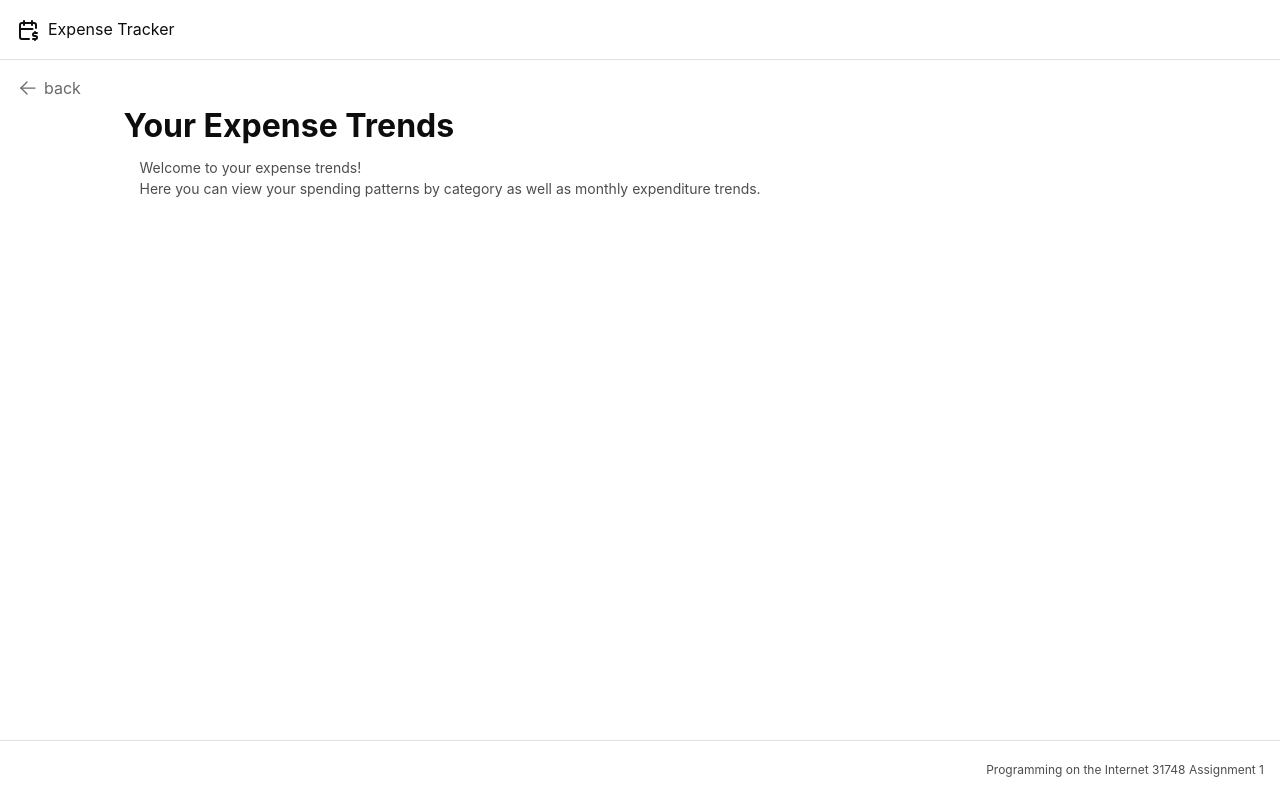
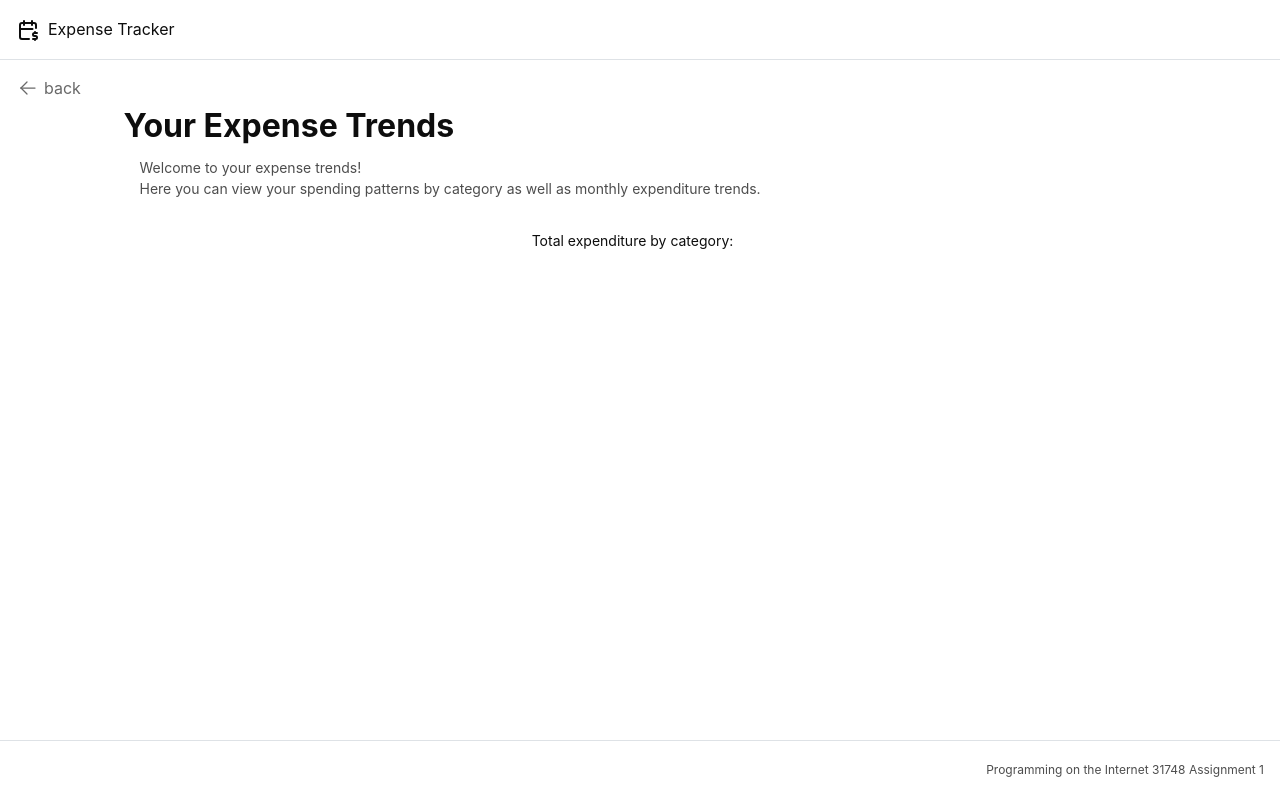
Before and after one commit to sazzh/expense-tracker-31748, a React (Vite) app in the folder frontend/: page /trends in a window 1280 px wide. Built offline with nearby package versions, Linux system fonts and the light colour scheme; no server answers.

Commit message:
Add category chart for trends page

```diff
--- a/frontend/package.json
+++ b/frontend/package.json
@@ -20,7 +20,7 @@
     "react": "^19.2.4",
     "react-dom": "^19.2.4",
     "react-router-dom": "^7.13.1",
-    "recharts": "^3.8.0"
+    "recharts": "^3.8.1"
   },
   "devDependencies": {
     "@eslint/js": "^9.39.4",
--- a/frontend/src/App.tsx
+++ b/frontend/src/App.tsx
@@ -1,5 +1,6 @@
 import '@mantine/core/styles.css';
 import '@mantine/dates/styles.css';
+import '@mantine/charts/styles.css';
 
 import { MantineProvider } from '@mantine/core';
 import { cssVariablesResolver, theme } from './theme';
--- /dev/null
+++ b/frontend/src/components/CategoryDonutChart.tsx
@@ -0,0 +1,23 @@
+import { DonutChart } from "@mantine/charts";
+import { CATEGORY_COLOURS, type Category } from "../types/Expense";
+
+export default function CategoryDonutChart({ byCategory }: { byCategory: { category: string, total: number }[] }) {
+  return (
+    <DonutChart
+      withLabelsLine={false}
+      labelsType="value"
+      withLabels={false}
+      size={200}
+      thickness={30}
+      paddingAngle={2}
+      tooltipDataSource="segment"
+      chartLabel=""
+      valueFormatter={(value) => `$${(value / 100).toFixed(2)}`}
+      data={byCategory.map((item) => ({
+        name: item.category.charAt(0).toUpperCase() + item.category.slice(1),
+        value: item.total,
+        color: CATEGORY_COLOURS[item.category as Category],
+      }))}
+    />
+  );
+}
--- a/frontend/src/pages/Trends.page.tsx
+++ b/frontend/src/pages/Trends.page.tsx
@@ -1,7 +1,25 @@
-import { Box, Text } from "@mantine/core";
+import { Box, Stack, Text } from "@mantine/core";
 import BackButton from "../components/BackButton";
+import { useEffect, useState } from "react";
+import { getExpensesByCategory } from "../api/Expenses";
+import { type CategoryTotal } from "../types/Trends";
+import CategoryDonutChart from "../components/CategoryDonutChart";
 
 export function TrendsPage() {
+  const [byCategory, setByCategory] = useState<CategoryTotal[]>([]);
+
+  useEffect(() => {
+    const fetchTrends = async () => {
+      try {
+        const categoryTrend = await getExpensesByCategory();
+        setByCategory(categoryTrend);
+      } catch (error) {
+        console.error("Error fetching category trends:", error);
+      }
+    };
+    fetchTrends();
+  }, []);
+
   return (
     <>
       <BackButton />
@@ -11,6 +29,10 @@ export function TrendsPage() {
         <Text c="dimmed" size="sm" ml="lg" mb="lg">Here you can view your spending patterns by
           category as well as monthly expenditure trends.</Text>
       </Box>
+      <Stack align="center" justify="center">
+        <Text size="sm">Total expenditure by category:</Text>
+        <CategoryDonutChart byCategory={byCategory} />
+      </Stack>
     </>
   )
 }
```
Also changed, not shown: 2 other files (tests, documents, lock files or other folders).
